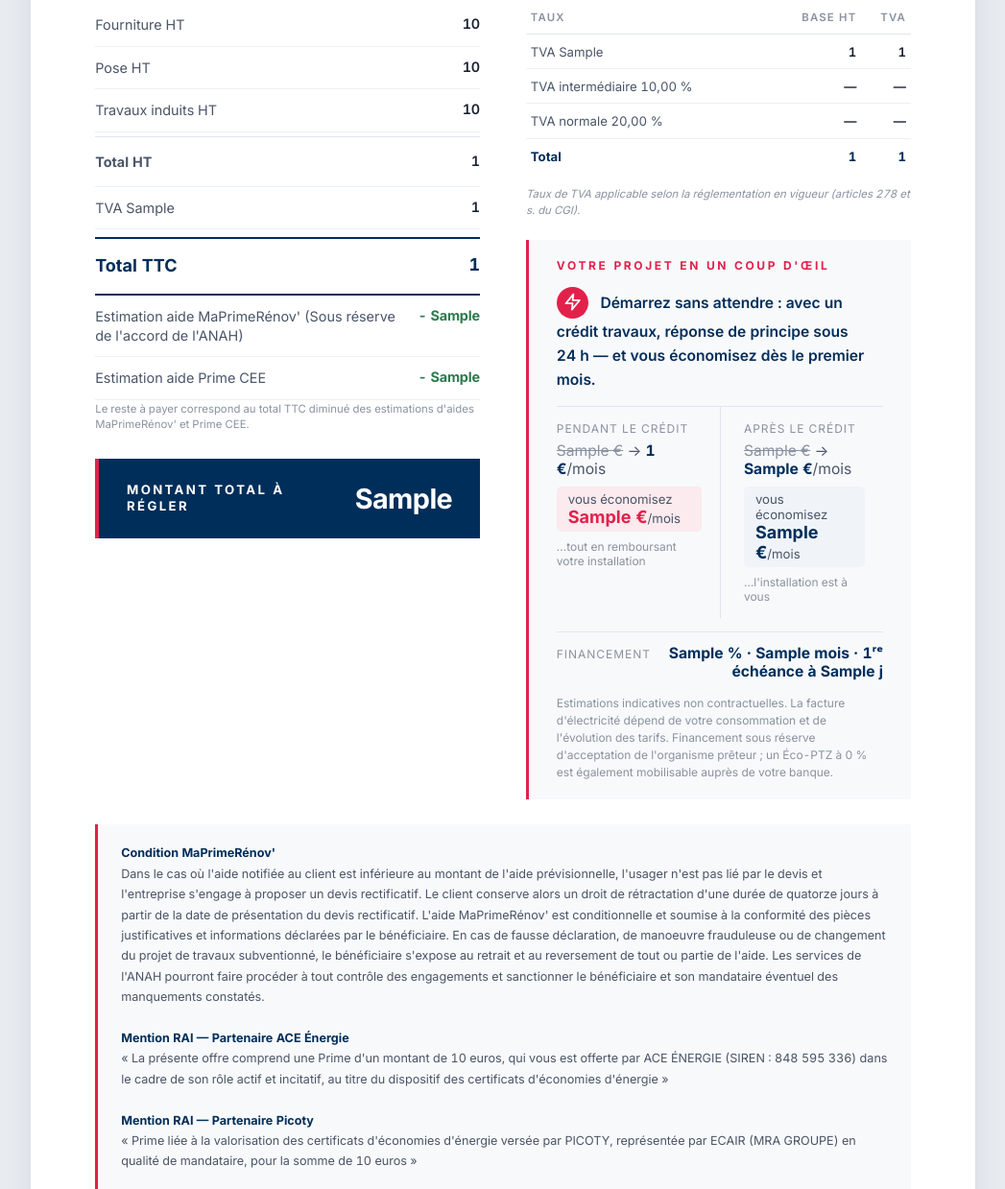
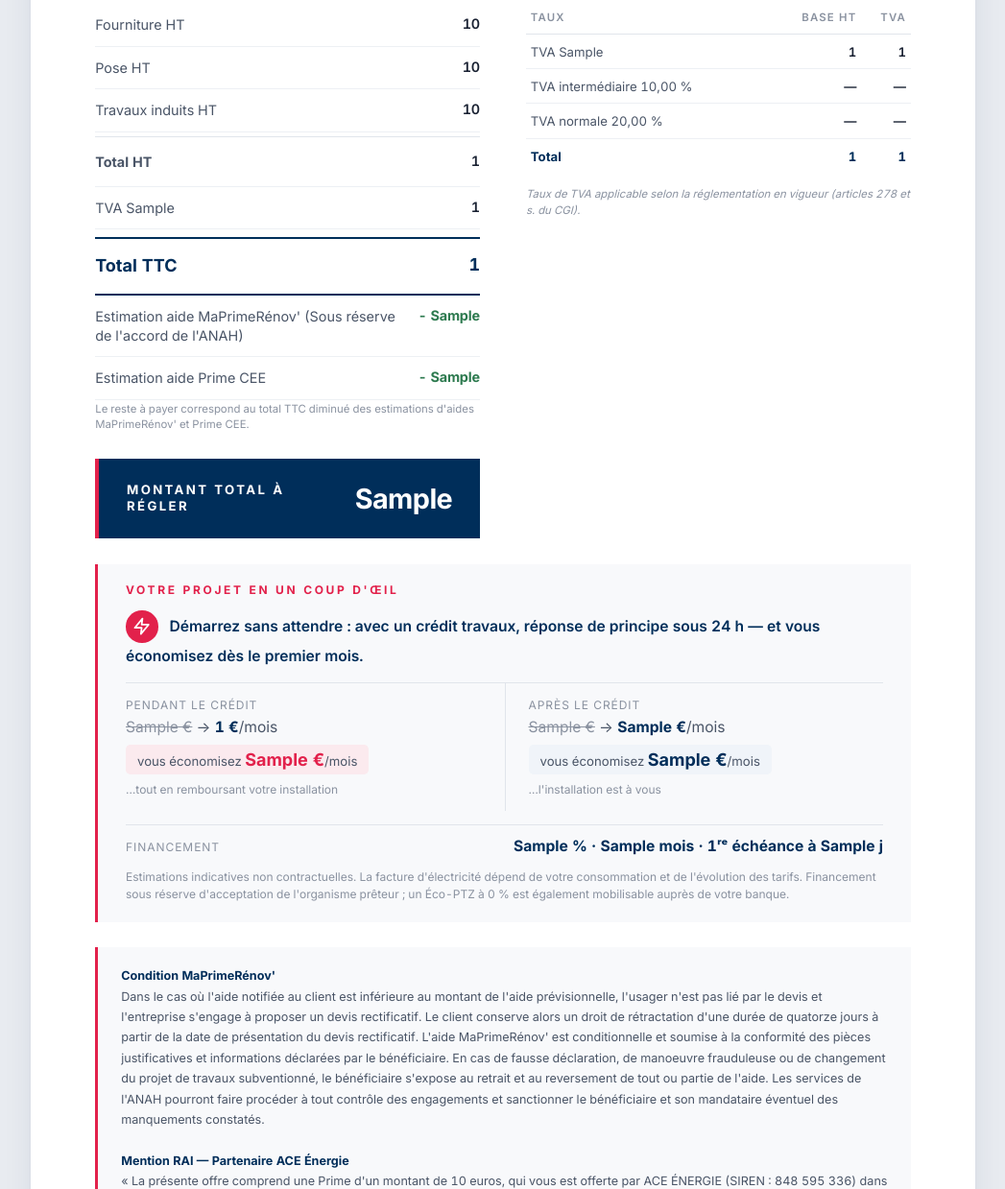
Before and after one commit to avibenchetrit-debug/hexa-pac-lite, a FastAPI app: template templates/devis_pac.html in a window 1280 px wide. Shown: the part 2754-3993 px from the top of the page at 96% size, without its empty margins (116-1163 px from the left). Run offline with FastAPI, Linux system fonts and the light colour scheme; the template is opened without the code that fills it: most values are stand-ins (such as "Sample title", 1, 10 or a date in 2020).

Commit message:
fix: bloc apercu projet en pleine largeur sous montant a regler
Co-Authored-By: Claude Opus 4.8 (1M context) <noreply@anthropic.com>

```diff
--- a/templates/devis_pac_template.html
+++ b/templates/devis_pac_template.html
@@ -2115,7 +2115,7 @@
     font-style: italic;
     line-height: 1.5;
   }
-  .projet-apercu { margin: 18px 0 0; background: var(--gris-fond); border-left: 3px solid var(--rouge); padding: 16px 24px; }
+  .projet-apercu { margin: 22px 0 0; width: 100%; box-sizing: border-box; background: var(--gris-fond); border-left: 3px solid var(--rouge); padding: 16px 24px; }
   .projet-apercu-title { font-size: 10px; text-transform: uppercase; letter-spacing: 0.22em; color: var(--rouge); font-weight: 700; margin-bottom: 12px; }
   .projet-apercu-accroche { display: table; width: 100%; margin-bottom: 14px; }
   .projet-apercu-eclair { display: inline-block; width: 28px; height: 28px; border-radius: 50%; background: var(--rouge); text-align: center; vertical-align: middle; line-height: 32px; margin-right: 10px; }
@@ -3471,6 +3471,9 @@
 <tfoot><tr><td>Total</td><td class="right">{{ total_ht }}</td><td class="right">{{ total_tva }}</td></tr></tfoot>
 </table>
 <div class="tva-cgi">Taux de TVA applicable selon la réglementation en vigueur (articles 278 et s. du CGI).</div>
+
+</div>
+</div>
 {% if projet_apercu %}
 <div class="projet-apercu">
   <div class="projet-apercu-title">Votre projet en un coup d'œil</div>
@@ -3501,9 +3504,6 @@
   <div class="projet-apercu-legal">Estimations indicatives non contractuelles. La facture d'électricité dépend de votre consommation et de l'évolution des tarifs. Financement sous réserve d'acceptation de l'organisme prêteur ; un Éco-PTZ à 0&nbsp;% est également mobilisable auprès de votre banque.</div>
 </div>
 {% endif %}
-
-</div>
-</div>
 <div class="anah-mention-block anah-mention-block-full">
 <strong>Condition MaPrimeRénov'</strong><br>
 Dans le cas où l'aide notifiée au client est inférieure au montant de l'aide prévisionnelle, l'usager n'est pas lié par le devis et l'entreprise s'engage à proposer un devis rectificatif. Le client conserve alors un droit de rétractation d'une durée de quatorze jours à partir de la date de présentation du devis rectificatif. L'aide MaPrimeRénov' est conditionnelle et soumise à la conformité des pièces justificatives et informations déclarées par le bénéficiaire. En cas de fausse déclaration, de manoeuvre frauduleuse ou de changement du projet de travaux subventionné, le bénéficiaire s'expose au retrait et au reversement de tout ou partie de l'aide. Les services de l'ANAH pourront faire procéder à tout contrôle des engagements et sanctionner le bénéficiaire et son mandataire éventuel des manquements constatés.<br><br>
```
